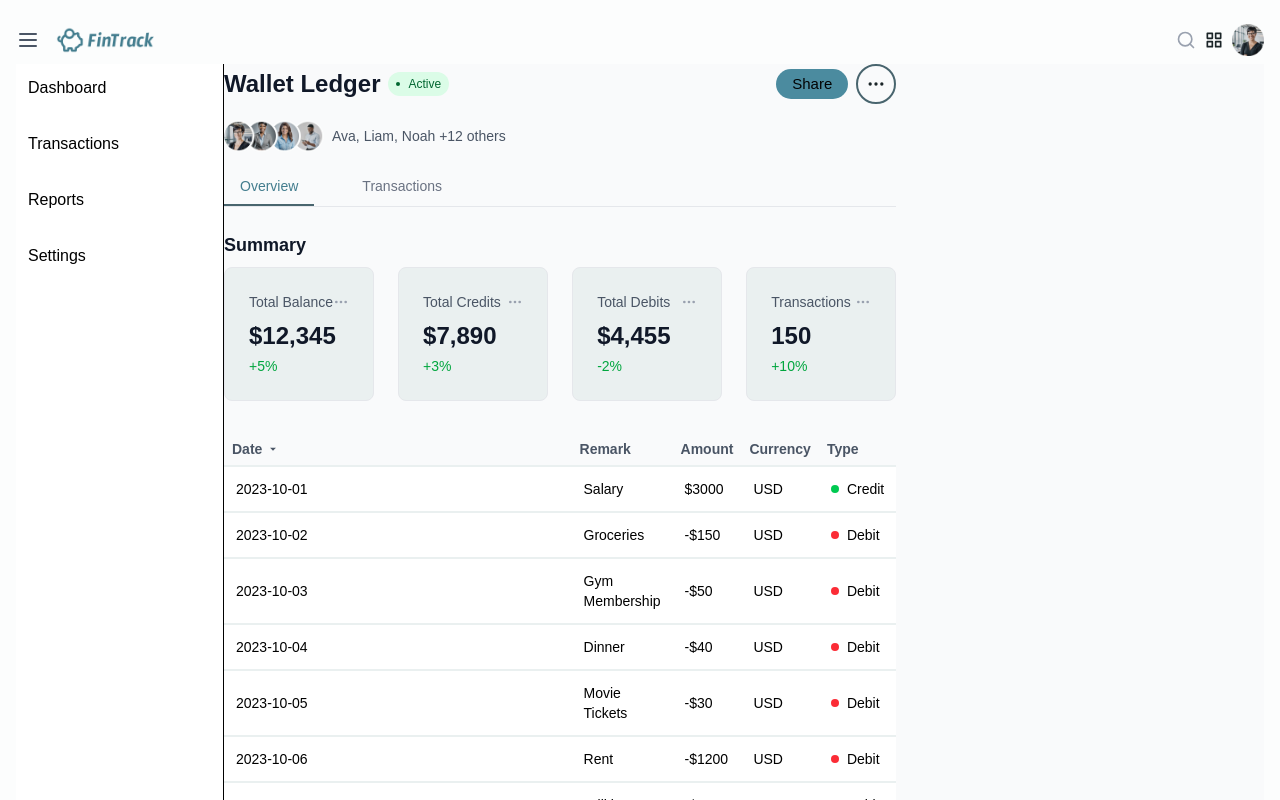
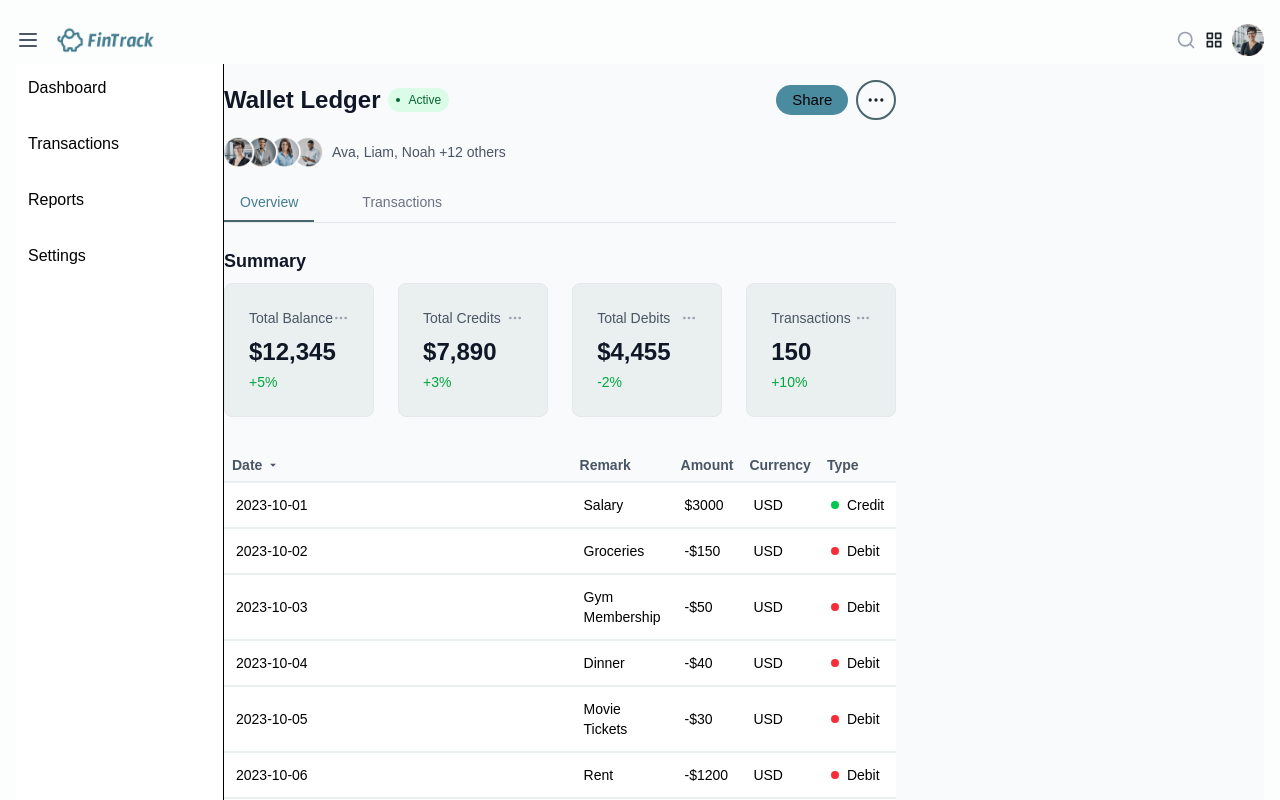
Before and after one commit to mateenOlalekan/fintrack, a Next.js app: page / in a window 1280 px wide. Shown: the top 800 px of the page. Built offline with nearby package versions, Linux system fonts and the light colour scheme.

Commit message:
Update main.tsx

```diff
--- a/src/app/components/layout/main.tsx
+++ b/src/app/components/layout/main.tsx
@@ -41,7 +41,7 @@
 
   return (
     <div className="">
-        <div className="flex items-center justify-between mb-4">
+        <div className="flex items-center justify-between my-4">
         <div className="flex items-center space-x-2 max-md:space-x-1 ">
                       <h1 className="text-2xl max-md:text-lg sm:text-2xl font-bold text-gray-900">Wallet Ledger</h1>
                       <div className="flex items-center justify-between px-2 py-1 gap-2 max-md:gap-1 bg-green-100 text-green-800 rounded-full w-fit">
```
